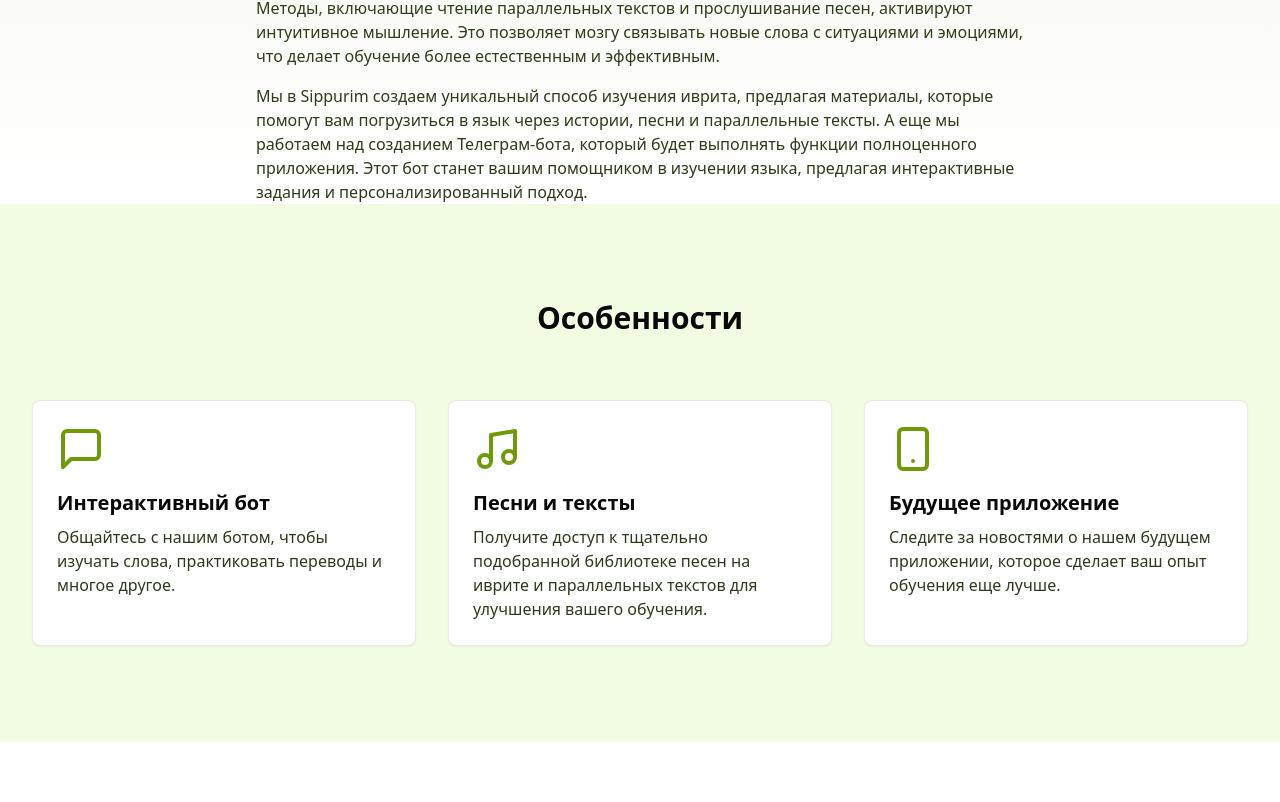
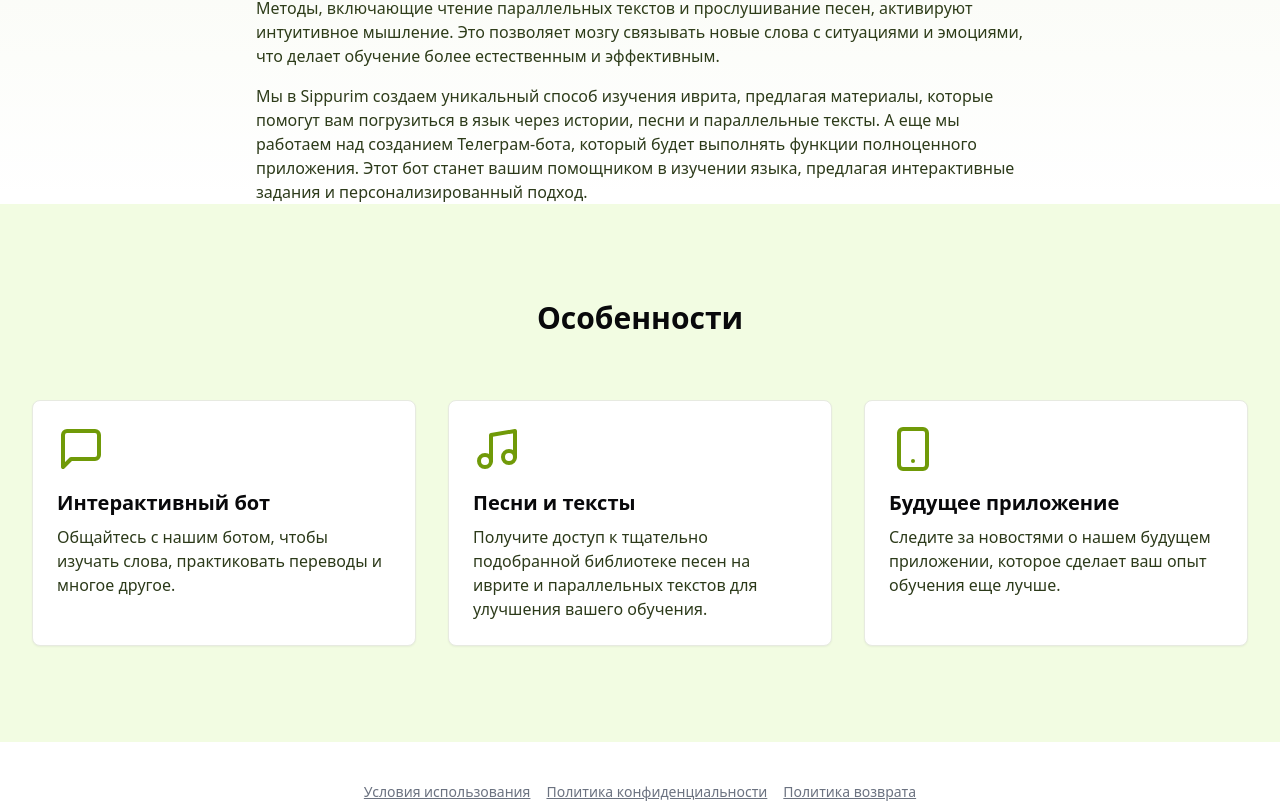
Before and after one commit to rshushin/sippurim.com, a React (Vite) app: page / in a window 1280 px wide. Shown: the part 520-1322 px from the top of the page. Before the commit the page ends 1262 px from the top, so only its background shows below. Built offline with nearby package versions, Linux system fonts and the light colour scheme.

Commit message:
Update App.tsx

```diff
--- a/src/App.tsx
+++ b/src/App.tsx
@@ -3,22 +3,31 @@ import { Toaster as Sonner } from "@/components/ui/sonner";
 import { TooltipProvider } from "@/components/ui/tooltip";
 import { QueryClient, QueryClientProvider } from "@tanstack/react-query";
 import { BrowserRouter, Routes, Route } from "react-router-dom";
+
 import Index from "./pages/Index";
 import NotFound from "./pages/NotFound";
+import Footer from "@/components/Footer";
 
+// Initialise a shared react-query client
 const queryClient = new QueryClient();
 
 const App = () => (
   <QueryClientProvider client={queryClient}>
     <TooltipProvider>
+      {/* Global toast / notification stacks */}
       <Toaster />
       <Sonner />
+
+      {/* Routing */}
       <BrowserRouter>
         <Routes>
           <Route path="/" element={<Index />} />
           {/* ADD ALL CUSTOM ROUTES ABOVE THE CATCH-ALL "*" ROUTE */}
           <Route path="*" element={<NotFound />} />
         </Routes>
+
+        {/* Persistent footer shown on every page */}
+        <Footer />
       </BrowserRouter>
     </TooltipProvider>
   </QueryClientProvider>
```
